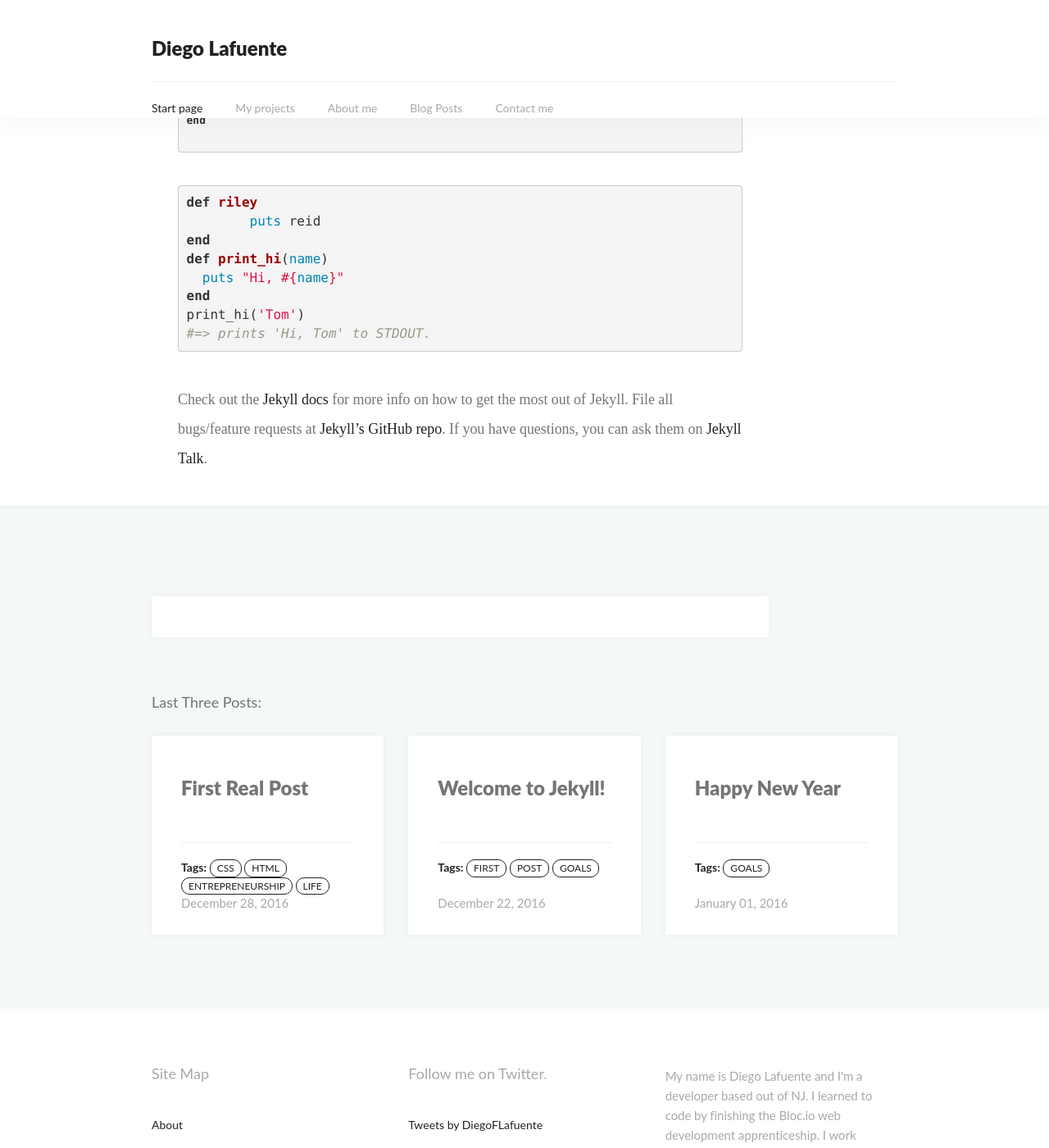
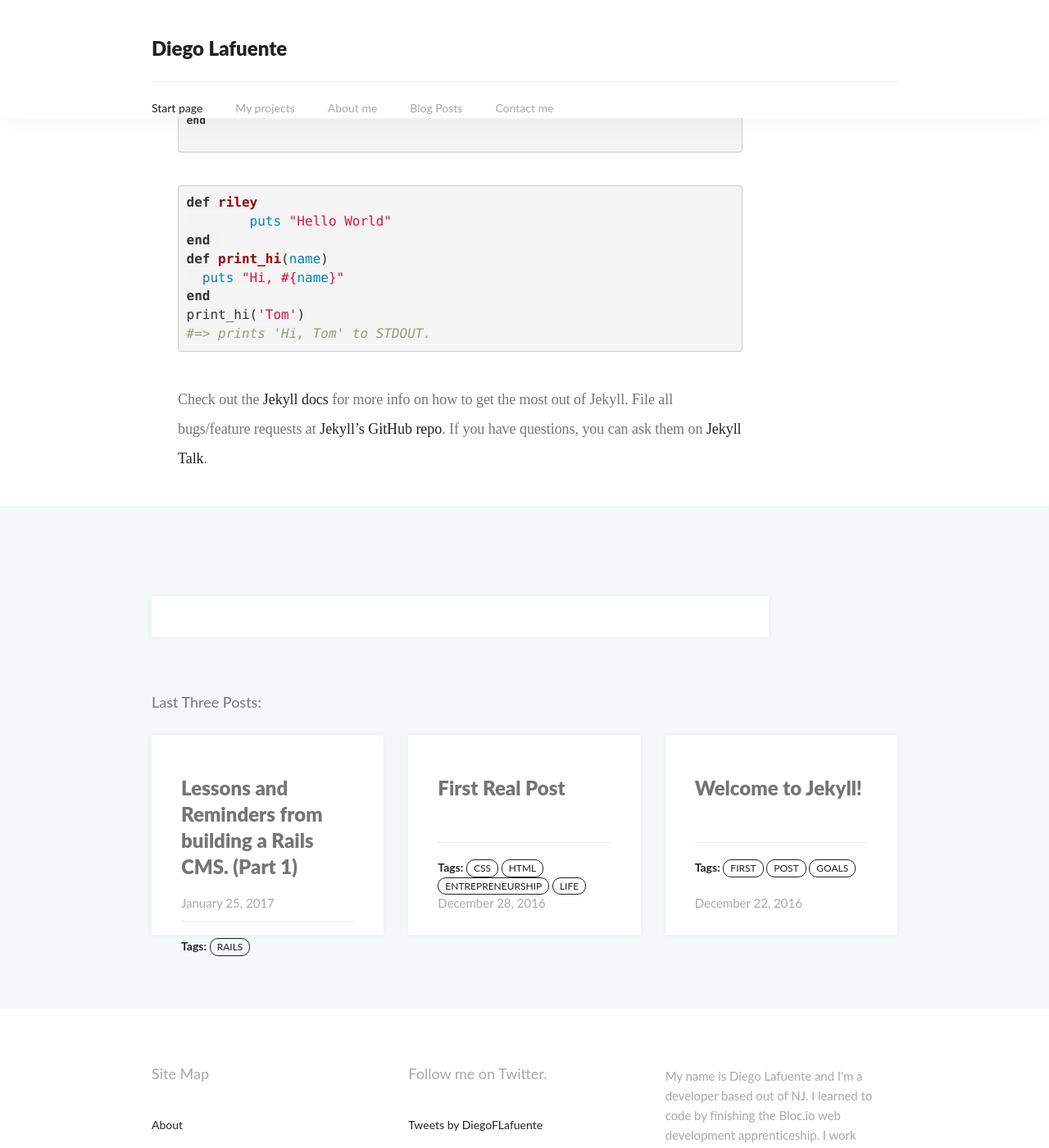
Before and after one commit to dlaf88/dlaf88.github.io, a Jekyll site: the page built from _posts/2016-12-21-welcome-to-jekyll.markdown, in a window 1280 px wide and 1400 px high, scrolled down 654 px. Shown: the whole window at 82% size. Built offline with Jekyll 4.4.1, drawn with Linux system fonts in a browser that asks for light colours; nearby versions of some CDN libraries; library files that are not in the unit come from our copies; a script that is not in the unit is left out; comment, search, counter and statistics services are not loaded; some of the changed lines change nothing that is shown.

Commit message:
adding new post

````diff
--- a/_posts/2016-12-21-welcome-to-jekyll.markdown
+++ b/_posts/2016-12-21-welcome-to-jekyll.markdown
@@ -20,7 +20,7 @@ end
 
 {% highlight ruby %}
 def riley
-	puts reid
+	puts "Hello World"
 end
 def print_hi(name)
   puts "Hi, #{name}"
--- /dev/null
+++ b/_posts/2017-1-25-lessons-from-building-cms.md
@@ -0,0 +1,159 @@
+---
+title: Lessons and Reminders from building a Rails CMS. (Part 1)
+layout: blog_post
+categories:
+topic: Tech
+tags: Rails
+---
+
+I am currently trying to improve my development skills. I finished the Bloc.io bootcamp in the spring of 2015 and although I did learn a great amount of material through Bloc, I want to continue leveling up my skills.
+
+In order to improve my skills, I decided to build various projects by finding interesting blog posts from Rails developers. In my search, one blog post caught my attention:  [How to Build a CMS in Ruby on Rails](https://pchm.co/posts/tutorial-how-to-build-a-cms-in-ruby-on-rails), by Piotr Chmolowski. Piotr explains that the aim of his post was not to show his audience how to reinvent the CMS wheel. After all, there are various gems that provide great solutions for those looking for a CMS in Rails (e.g. Refinery CMS). Piotr explains, that the aim of his blog post was to show the process of building a CMS from scratch by focusing on defining problems and solutions in simplest terms.
+
+### Piotr's post was full of useful reminders and lessons for Rails developers.
+
+Building Piotr’s CMS proved to be a great exercise.  I learned some new material and was reminded of some Rails and Ruby lessons. The following blog post details some of those lessons and reminders.
+
+<br>
+## 1. A Rails Engine is a ‘mini application’
+
+The CMS, named Wellspring by Piotr, was built as a  rails engine. This means that it acts like a small Rails app; for example, Wellspring has its own controller, routes, models, etc. The point of making Wellspring an engine (rather than Rails app) was to make in modular so that it could be mounted to any existing Rails app.
+
+The process of building an engine called Wellspring is as easy as writing :
+
+{% highlight bash %}
+$ rails plugin new wellspring --mountable --database=postgresql --skip-spring --skip-turbolinks
+{% endhighlight %}
+
+This is how to mount Wellspring into an existing app  :
+
+{% highlight ruby %}
+# blog: Gemfile ## this assumes you have an app called blog
+gem 'wellspring', path: '../wellspring/'
+{% endhighlight %}
+
+Remember to install migrations and setup the DB.
+{% highlight bash %}
+$ rake wellspring:install:migrations
+$ rake db:create
+$ rake db:migrate
+{% endhighlight %}
+
+``Reminder:`` When using an Engine in an app, Rails automatically creates and namespaces the database tables (in the main app) by using the engine’s name. For example, an Entry Model (``` class Entry::Wellspring ```) would be created in your main app’s DB as  ``` wellspring_entries ```.
+
+<b>Takeaway:</b> Rails engines are mini apps and are useful to create code that will be reused in other apps.
+
+## 2. STI, Postgres JSON columns, and the use of dynamics methods allow for the creation of flexible models.
+
+A CMS might need a blog post model today only to later need a photo gallery model or a blog link model in the future. It might seem like a good idea to create models like BlogPost, PhotoPost, BlogLink each with their own database table. However, Piotr decided to create a “catch-all” model called Entry. Other models such as BlogPost or BlogLink could inherit from Entry with the help of Single Table Inheritance(STI). Piotr used (STI) in order to add custom data and behavior to the child classes of Entry.
+
+STI is (relatively) easy to apply in Rails -- for more information on STI check out this [blog post](http://eewang.github.io/blog/2013/03/12/how-and-when-to-use-single-table-inheritance-in-rails/).
+
+The following is the ```class Entry``` as presented by Piotr.
+
+{% highlight ruby  %}
+
+# wellspring: app/models/wellspring/entry.rb
+module Wellspring
+  class Entry < ActiveRecord::Base
+    scope :published, -> { where('published_at <= ?', Time.zone.now) }
+
+    def self.content_attr(attr_name, attr_type = :string)
+      content_attributes[attr_name] = attr_type
+
+      define_method(attr_name) do
+        self.payload ||= {}
+        self.payload[attr_name.to_s]
+      end
+
+      define_method("#{attr_name}=".to_sym) do |value|
+        self.payload ||= {}
+        self.payload[attr_name.to_s] = value
+      end
+    end
+
+    def self.content_attributes
+      @content_attributes ||= {}
+    end
+  end
+end
+{% endhighlight %}
+
+{% highlight ruby %}
+  class BlogPost < Entry::Wellspring
+  ...
+
+  end
+{% endhighlight %}
+
+``Reminder:`` With the use of STI, in the database all instances of BlogPost are technically instances of  Entry with a “type” equal to BlogPost. However Rails makes it easy to access a BlogPost instance simply by writing ```BlogPost.find(1)``` instead of writing ``Entry.where(id: 1, type: 'BlogPost')``.
+
+### Postgres JSON column
+
+It is highly likelt that a ```BlogPost``` class contains different attributes than a ```PhotoPost``` class. But, if both BlogPost and PhotoPost inherit from the model Entry, where in the database are the different attributes contained?
+
+``Reminder:``The different types of data are contained in a payload column which has a JSON type. Because Postgres allows us to natively use JSON columns, we could add an arbitrary number of attributes to a child class of Entry via the payload column.
+
+For example,  I could have  a PhotoPost model with the attributes photo_url, title, context, etc. An instance of the PhotoPost class could return the following values.
+
+{% highlight ruby  %}
+photo_post = PhotoPost.last
+photo_post.payload
+#returns
+ {photo_url: 'www.amazon.com/example.jpg',
+   title: 'this is an awesome title photo post',
+   context: 'this is the context of the article'
+}
+
+
+{% endhighlight %}
+
+``Reminder:`` It could be the case``BlogPost`` and ``PhotoPost`` contain vastly different attributes but the Blog Post instances and the Photo Post instances are still both instances of ``Wellspring::Entry``.
+
+### Dynamic methods allow us to get and set the payload attributes.
+
+Notice that ```photo_post.payload``` returns JSON data as a hash. In our example above, to return the value of the photo_url, we would need to write ```photo_post.payload[‘photo_url’]```. This is not the Rails way; we are used to reaching our attributes through familiar rails interfaces (eg photo_post.photo_url).
+
+In order to produce the same interface, Piotr uses a class method  called ```content_attr``` to allow the creation of getters and setters for particular payload attributes. For example ```content_attr :photo_url, :string``` would allow us to use the following.
+{% highlight ruby  %}
+ photo_post.photo_url #=>  'www.amazon.com/example.jpg'
+# return
+{% endhighlight %}
+
+It is important to note that although ```content_attr``` is a class method,  ```content_attr``` uses ```define_method``` to create the instance methods. This use of code was a great reminder of ruby's metaprogramming capabilities.
+
+``Reminder:`` Rails, Ruby, and Postgres provide much flexibility. In the past, I created different models each with their own database table without first reflecting on whether another approach was posssible. Piotr's CMS post reminds us to look for alternative solutions in bulding an app's model architecture.
+<br>
+## 3. The scope method in Routes can be used to provide contextual information to the Controller.
+
+In order to have a single interface for all types of content, Piotr uses only an ```EntriesController```: Piotr does NOT have a ```BlogPostsController``` or ```BlogLinksController```. Moreover, he uses the method ```content_class``` to provide ```EntriesController``` the information needed to work with the correct type of content.
+
+{% highlight ruby  %}
+#Inside EntriesController in Wellspring Engine
+
+def content_class
+  @content_class ||= params[:content_class].classify
+end
+helper_method :content_class
+
+{% endhighlight %}
+
+Notice that the method ```content_class``` expects the params hash to have ```:content_class```. For this reason, inside the routes file, Piotr added:
+
+{% highlight ruby  %}
+# wellspring: config/routes.rb
+Wellspring::Engine.routes.draw do
+  scope "/:content_class" do
+    resources :entries
+  end
+end
+{% endhighlight %}
+
+With the aid of the scope method the Entries Controller is able to tell the difference between ```/admin/blog_posts/entries/``` and ```/admin/blog_links/entries/```.
+
+```Reminder:```Rails routes provides methods which may give contextual information to Controllers. Such methods are a great tool in building a flexible model architecture.
+
+
+<hr>
+
+There are many more lessons and reminders worth exploring. Stayed tuned for other editions of <b>Lessons and Reminders from building a Rails CMS.</b>
````
